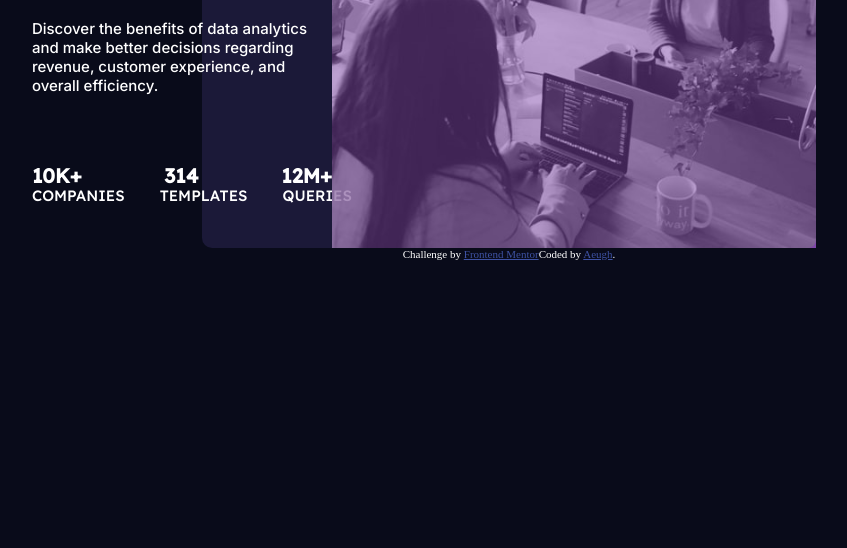
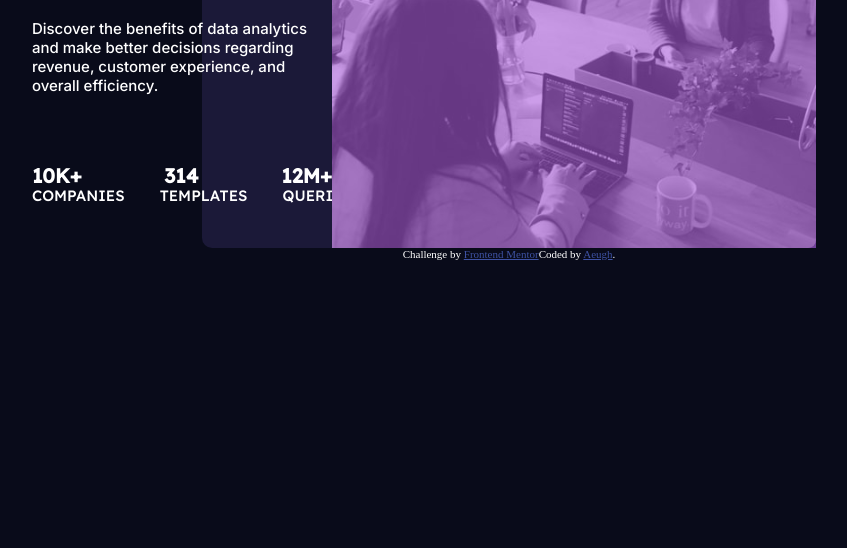
Before and after one commit to Viriyadhi/Dekstop-Review, a plain HTML site: page index.html in a window 1280 px wide. Shown: the part 252-800 px from the top of the page, without its empty margins (131-978 px from the left). Drawn offline with Linux system fonts and the light colour scheme.

Commit message:
fix opacity of the image

```diff
--- a/Style.css
+++ b/Style.css
@@ -24,7 +24,7 @@ body {
   height: 400px;
   width: 484px;
   margin-left: 00px;
-  opacity: 70%;
+  opacity: 60%;
 }
 
 .container-text {
@@ -47,7 +47,7 @@ body {
 
 .img-hero {
   border-radius: 0 8px 8px 0;
-  opacity: 50%;
+  opacity: 100%;
 }
 
 .attribution {
```
